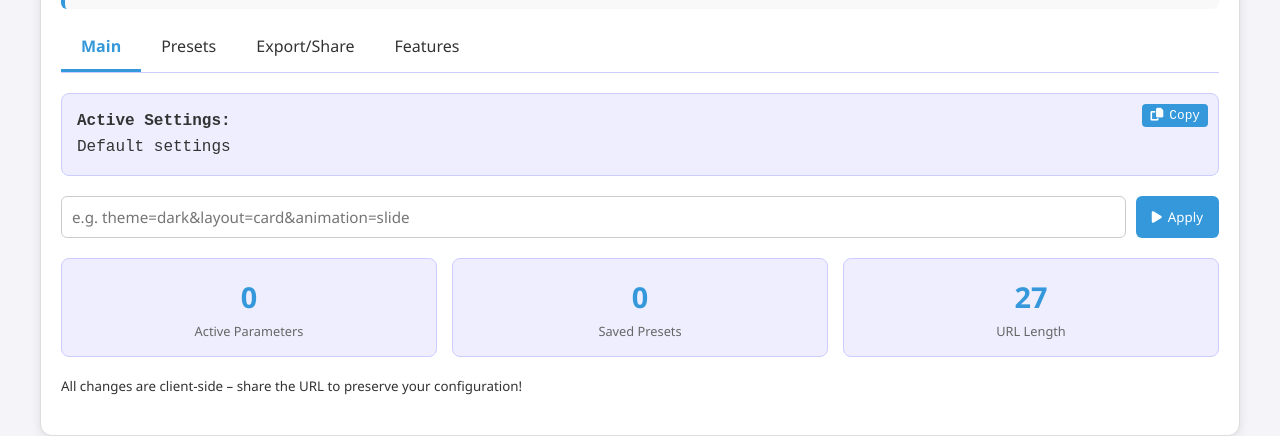
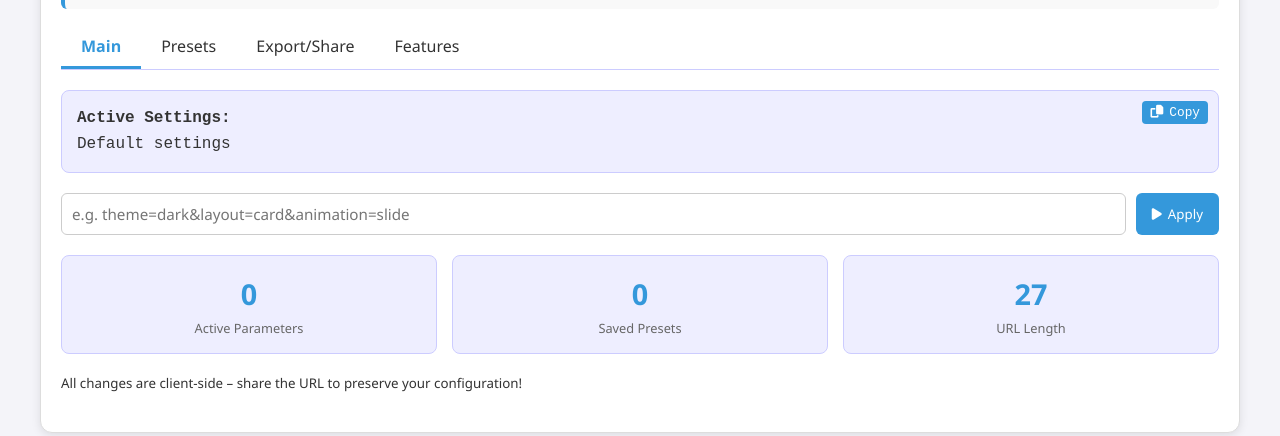
Before and after one commit to MultiRepos/query-parameter-test, a plain HTML site: page index.html in a window 1280 px wide. Shown: the part 414-850 px from the top of the page. Drawn offline with Linux system fonts and the light colour scheme.

Commit message:
Implement tabs with hash routing and indicator
Added tab indicator functionality and hash routing for tabs.

```diff
--- a/index.html
+++ b/index.html
@@ -427,22 +427,36 @@
             font-size: 0.9em;
         }
 
+        .tabs-container {
+            position: relative;
+            margin-bottom: 20px;
+        }
+
         .tabs {
             display: flex;
             border-bottom: 1px solid var(--output-border);
-            margin-bottom: 20px;
+            position: relative;
         }
 
         .tab {
             padding: 10px 20px;
             cursor: pointer;
-            border-bottom: 3px solid transparent;
+            position: relative;
+            z-index: 2;
         }
 
         .tab.active {
-            border-bottom: 3px solid var(--accent-color);
             color: var(--accent-color);
             font-weight: bold;
+        }
+
+        .tab-indicator {
+            position: absolute;
+            bottom: 0;
+            height: 3px;
+            background-color: var(--accent-color);
+            transition: all 0.3s ease;
+            z-index: 1;
         }
 
         .tab-content {
@@ -577,6 +591,10 @@
             .stats {
                 flex-direction: column;
             }
+
+            .tabs {
+                flex-wrap: wrap;
+            }
         }
     </style>
 </head>
@@ -610,11 +628,14 @@
             <code>layout=card&amp;hide=title,form&amp;animation=pulse&amp;debug=1</code>
         </div>
 
+        <div class="tabs-container">
             <div class="tabs">
                 <div class="tab active" data-tab="main">Main</div>
                 <div class="tab" data-tab="presets">Presets</div>
                 <div class="tab" data-tab="export">Export/Share</div>
                 <div class="tab" data-tab="features">Features</div>
+                <div class="tab-indicator"></div>
+            </div>
         </div>
 
         <div class="tab-content active" id="main-tab">
@@ -781,7 +802,10 @@ const els = {
     notificationText: document.getElementById('notificationText'),
     paramCount: document.getElementById('paramCount'),
     presetCount: document.getElementById('presetCount'),
-    charCount: document.getElementById('charCount')
+    charCount: document.getElementById('charCount'),
+    tabsContainer: document.querySelector('.tabs-container'),
+    tabs: document.querySelector('.tabs'),
+    tabIndicator: document.querySelector('.tab-indicator')
 };
 const root = document.documentElement;
 const body = document.body;
@@ -928,6 +952,7 @@ function updateFromURL() {
     apply(p);
     renderPresetList();
     updateTabContent();
+    updateTabIndicator();
 }
 
 window.onload = updateFromURL;
@@ -943,22 +968,52 @@ els.queryForm.addEventListener('submit', e => {
     showNotification('Settings applied successfully!');
 });
 
-/* ---------- Tabs ---------- */
+/* ---------- Tabs with Hash Routing ---------- */
 function updateTabContent() {
-    const tabs = document.querySelectorAll('.tab');
-    tabs.forEach(tab => {
-        tab.addEventListener('click', () => {
+    // Get tab from hash or default to 'main'
+    const hash = window.location.hash.substring(1);
+    const activeTab = hash || 'main';
+
     // Remove active class from all tabs and contents
     document.querySelectorAll('.tab').forEach(t => t.classList.remove('active'));
     document.querySelectorAll('.tab-content').forEach(c => c.classList.remove('active'));
 
-            // Add active class to clicked tab and corresponding content
-            tab.classList.add('active');
+    // Add active class to current tab and corresponding content
+    const activeTabElement = document.querySelector(`.tab[data-tab="${activeTab}"]`);
+    if (activeTabElement) {
+        activeTabElement.classList.add('active');
+        document.getElementById(`${activeTab}-tab`).classList.add('active');
+    } else {
+        // Fallback to main tab if hash is invalid
+        document.querySelector('.tab[data-tab="main"]').classList.add('active');
+        document.getElementById('main-tab').classList.add('active');
+    }
+
+    // Update tab indicator position
+    updateTabIndicator();
+}
+
+function updateTabIndicator() {
+    const activeTab = document.querySelector('.tab.active');
+    if (activeTab && els.tabIndicator) {
+        const tabRect = activeTab.getBoundingClientRect();
+        const containerRect = els.tabs.getBoundingClientRect();
+
+        els.tabIndicator.style.width = `${tabRect.width}px`;
+        els.tabIndicator.style.left = `${tabRect.left - containerRect.left}px`;
+    }
+}
+
+// Listen for hash changes
+window.addEventListener('hashchange', updateTabContent);
+
+// Set up tab click handlers
+document.querySelectorAll('.tab').forEach(tab => {
+    tab.addEventListener('click', () => {
         const tabId = tab.getAttribute('data-tab');
-            document.getElementById(`${tabId}-tab`).classList.add('active');
+        window.location.hash = tabId;
     });
 });
-}
 
 /* ---------- Presets (localStorage) ---------- */
 const STORAGE_KEY = 'queryParamPresets';
```
Lines whose indentation alone changed are shown as unchanged.
